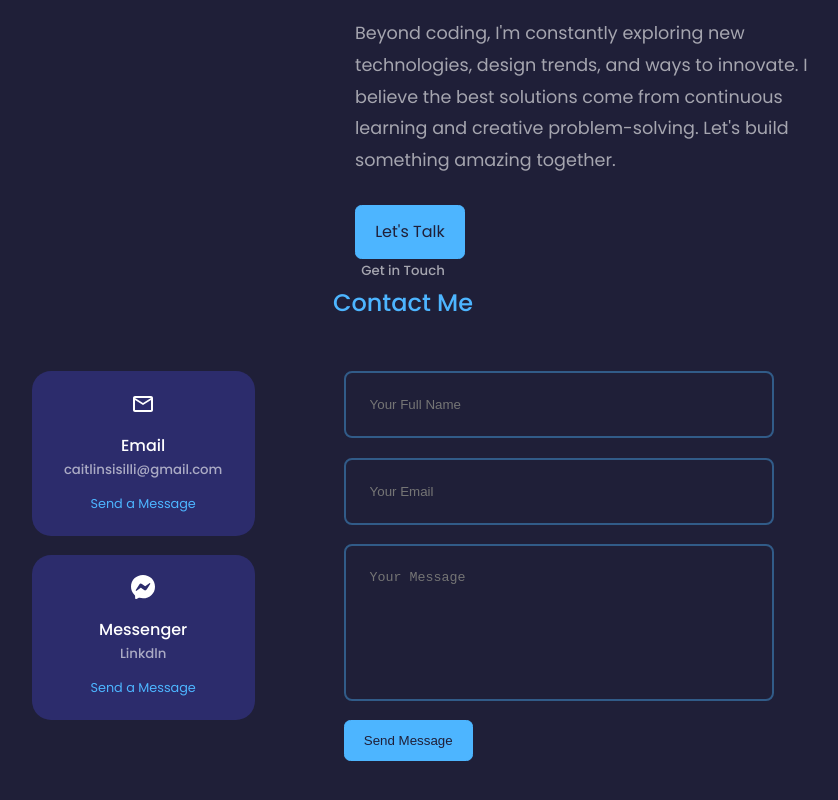
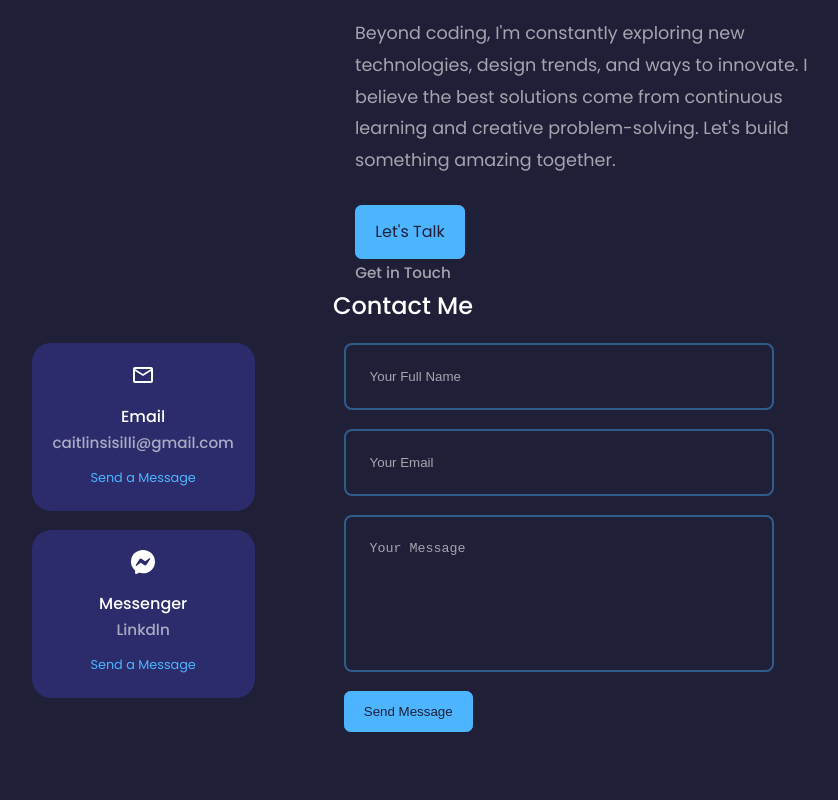
Before and after one commit to csisilli/Personal-Website, a React (Create React App) app: page / in a window 1280 px wide. Shown: the part 1596-2396 px from the top of the page, without its empty margins (237-1075 px from the left). Built offline with nearby package versions, Linux system fonts and the light colour scheme.

Commit message:
Modify contact for all the fonts to be the same

```diff
--- a/src/components/contact/contact.css
+++ b/src/components/contact/contact.css
@@ -38,6 +38,25 @@
     color: var(--color-light);
 }
 
+#contact h5 {
+    color: var(--color-light);
+    font-size: 0.95rem;
+}
+
+#contact h2 {
+    color: var(--color-white);
+    margin-bottom: 1rem;
+    transition: var(--transition);
+}
+
+#contact h2:hover {
+    color: var(--color-primary);
+}
+
+::placeholder {
+    color: var(--color-light);
+}
+
 /* ========THE FORM========= */
 
 form{
@@ -53,7 +72,13 @@ input, textarea {
     background: transparent;
     border: 2px solid var(--color-primary-variant);
     resize: none;
+    color: var(--color-light);
+    transition: var(--transition);
+}
+
+input:focus, textarea:focus {
     color: var(--color-white);
+    transform: translateX(8px);
 }
 
 @media screen and (max-width: 1024px){
```
